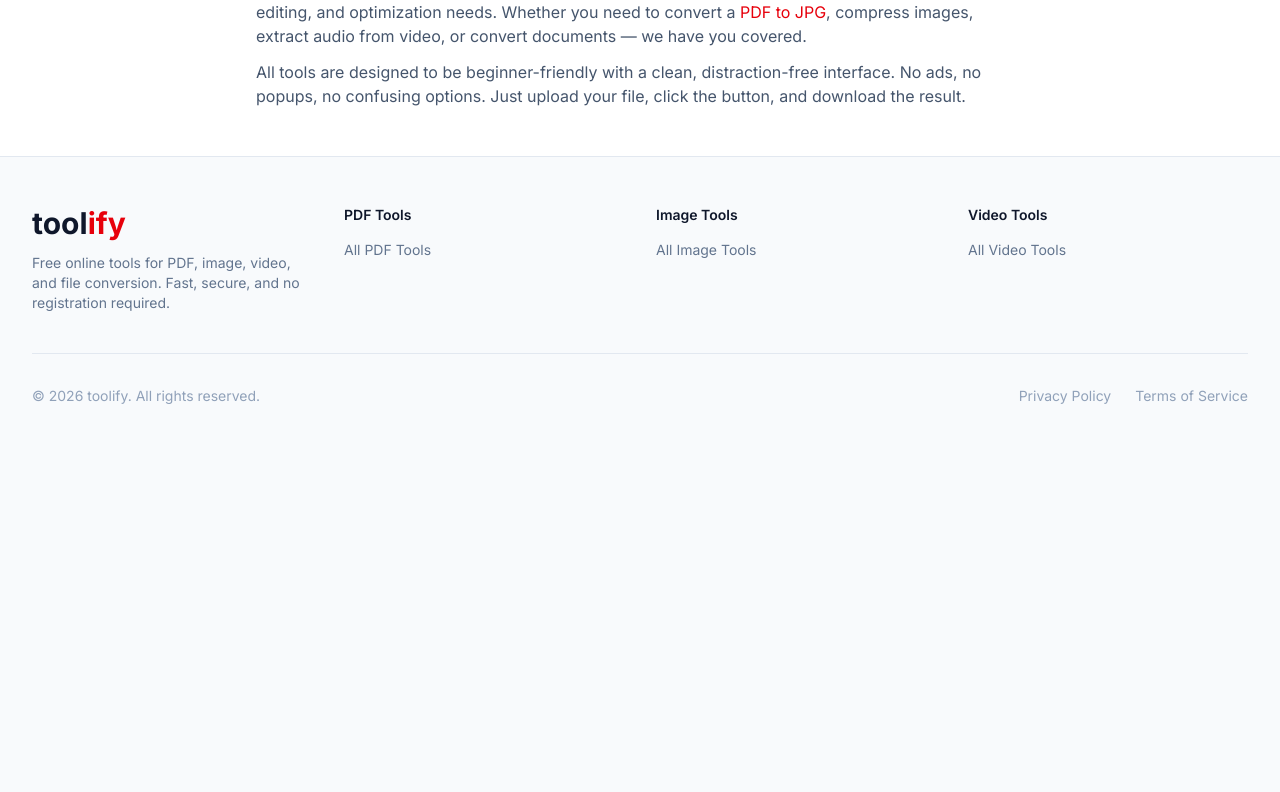
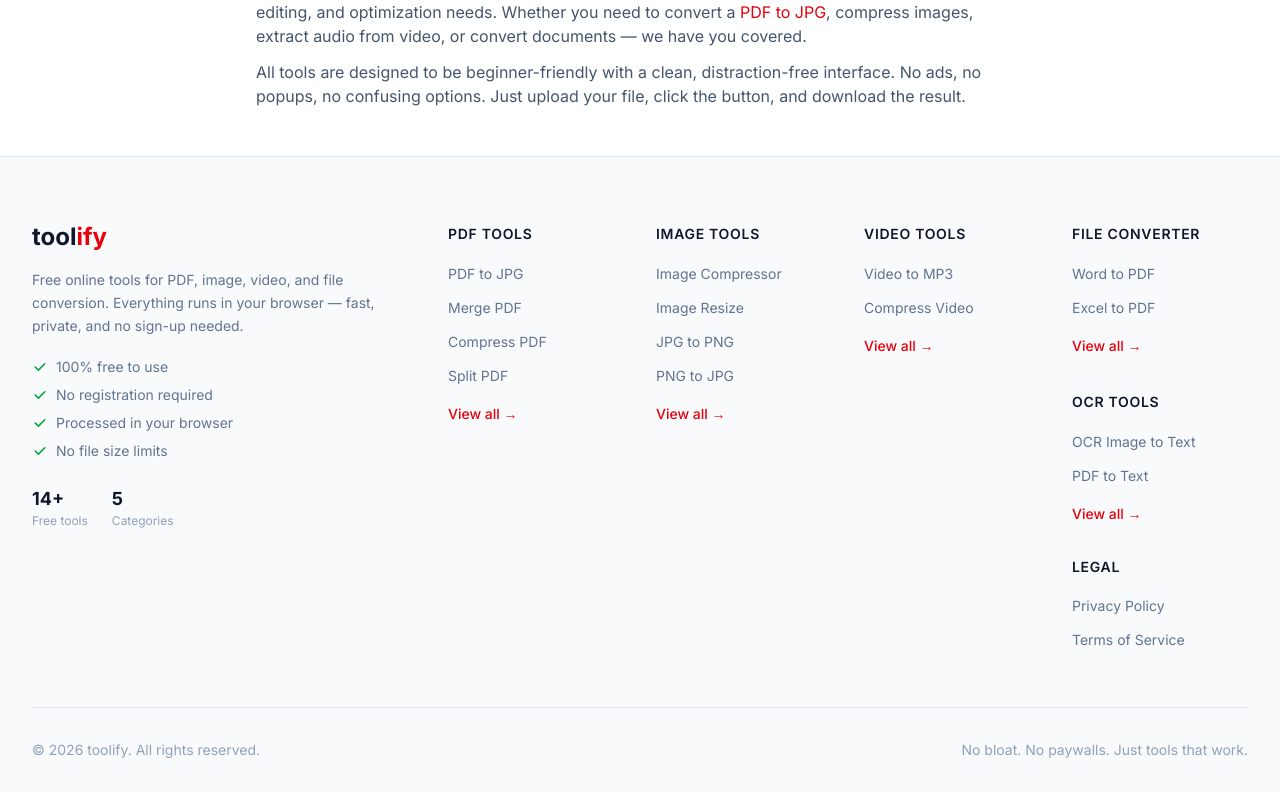
Before and after one commit to mhtrkn/toolify, a Next.js app: page / in a window 1280 px wide. Shown: the part 1998-2790 px from the top of the page. Before the commit the page ends 2452 px from the top, so only its background shows below. Built offline with nearby package versions, Linux system fonts and the light colour scheme.

Commit message:
Update Footer.tsx

```diff
--- a/src/components/layout/Footer.tsx
+++ b/src/components/layout/Footer.tsx
@@ -1,54 +1,175 @@
 import Link from "next/link";
-import { CATEGORIES } from "@/lib/tools";
+import { CATEGORIES, TOOLS } from "@/lib/tools";
 
 export default function Footer() {
+  const toolsByCategory = CATEGORIES.reduce(
+    (acc, cat) => {
+      acc[cat.slug] = TOOLS.filter((t) => t.categorySlug === cat.slug);
+      return acc;
+    },
+    {} as Record<string, typeof TOOLS>
+  );
+
+  const features = [
+    "100% free to use",
+    "No registration required",
+    "Processed in your browser",
+    "No file size limits",
+  ];
+
+  const primaryCats = CATEGORIES.slice(0, 3);
+  const secondaryCats = CATEGORIES.slice(3);
+
   return (
-    <footer className="border-t border-slate-200 bg-slate-50">
-      <div className="mx-auto max-w-7xl px-4 py-12 sm:px-6 lg:px-8">
-        <div className="grid grid-cols-2 gap-8 md:grid-cols-4">
-          {/* Brand */}
-          <div className="col-span-2 md:col-span-1">
-            <Link href="/" className="text-3xl font-bold text-slate-900">
-              tool<span className="text-red-600">ify</span>
+    <footer className="border-t border-slate-200 bg-slate-50 text-slate-700">
+      <div className="mx-auto max-w-7xl px-4 pt-16 pb-8 sm:px-6 lg:px-8">
+        {/* Main grid */}
+        <div className="grid grid-cols-2 gap-x-8 gap-y-12 lg:grid-cols-6">
+          {/* Brand column */}
+          <div className="col-span-2 lg:col-span-2">
+            <Link href="/" className="inline-block">
+              <span className="text-2xl font-bold text-slate-900">
+                tool<span className="text-red-600">ify</span>
+              </span>
             </Link>
-            <p className="mt-3 text-sm text-slate-500">
+            <p className="mt-4 text-sm leading-relaxed text-slate-500">
               Free online tools for PDF, image, video, and file conversion.
-              Fast, secure, and no registration required.
+              Everything runs in your browser — fast, private, and no sign-up
+              needed.
             </p>
+
+            <ul className="mt-5 space-y-2">
+              {features.map((f) => (
+                <li key={f} className="flex items-center gap-2 text-sm text-slate-500">
+                  <svg
+                    className="h-4 w-4 shrink-0 text-green-600"
+                    fill="currentColor"
+                    viewBox="0 0 20 20"
+                  >
+                    <path
+                      fillRule="evenodd"
+                      d="M16.707 5.293a1 1 0 010 1.414l-8 8a1 1 0 01-1.414 0l-4-4a1 1 0 011.414-1.414L8 12.586l7.293-7.293a1 1 0 011.414 0z"
+                      clipRule="evenodd"
+                    />
+                  </svg>
+                  {f}
+                </li>
+              ))}
+            </ul>
+
+            {/* Stats */}
+            <div className="mt-6 flex gap-6">
+              <div>
+                <p className="text-lg font-bold text-slate-900">14+</p>
+                <p className="text-xs text-slate-400">Free tools</p>
+              </div>
+              <div>
+                <p className="text-lg font-bold text-slate-900">5</p>
+                <p className="text-xs text-slate-400">Categories</p>
+              </div>
+            </div>
           </div>
 
-          {/* Tool Categories */}
-          {CATEGORIES.slice(0, 3).map((cat) => (
-            <div key={cat.slug}>
-              <h3 className="text-sm font-semibold text-slate-900">
+          {/* Primary category columns: PDF, Image, Video */}
+          {primaryCats.map((cat) => (
+            <div key={cat.slug} className="col-span-1">
+              <Link
+                href={`/${cat.slug}`}
+                className="text-sm font-semibold uppercase tracking-wider text-slate-900 hover:text-red-600 transition-colors"
+              >
                 {cat.name}
-              </h3>
-              <ul className="mt-3 space-y-2">
-                <li>
+              </Link>
+              <ul className="mt-4 space-y-2.5">
+                {toolsByCategory[cat.slug]?.map((tool) => (
+                  <li key={tool.slug}>
+                    <Link
+                      href={`/${cat.slug}/${tool.slug}`}
+                      className="text-sm text-slate-500 hover:text-slate-900 transition-colors"
+                    >
+                      {tool.name}
+                    </Link>
+                  </li>
+                ))}
+                <li className="pt-1">
                   <Link
                     href={`/${cat.slug}`}
-                    className="text-sm text-slate-500 hover:text-slate-900"
+                    className="text-sm font-medium text-red-600 hover:text-red-700 transition-colors"
                   >
-                    All {cat.name}
+                    View all →
                   </Link>
                 </li>
               </ul>
             </div>
           ))}
+
+          {/* Last column: File Converter + OCR stacked */}
+          <div className="col-span-1">
+            {secondaryCats.map((cat, i) => (
+              <div key={cat.slug} className={i > 0 ? "mt-8" : ""}>
+                <Link
+                  href={`/${cat.slug}`}
+                  className="text-sm font-semibold uppercase tracking-wider text-slate-900 hover:text-red-600 transition-colors"
+                >
+                  {cat.name}
+                </Link>
+                <ul className="mt-4 space-y-2.5">
+                  {toolsByCategory[cat.slug]?.map((tool) => (
+                    <li key={tool.slug}>
+                      <Link
+                        href={`/${cat.slug}/${tool.slug}`}
+                        className="text-sm text-slate-500 hover:text-slate-900 transition-colors"
+                      >
+                        {tool.name}
+                      </Link>
+                    </li>
+                  ))}
+                  <li className="pt-1">
+                    <Link
+                      href={`/${cat.slug}`}
+                      className="text-sm font-medium text-red-600 hover:text-red-700 transition-colors"
+                    >
+                      View all →
+                    </Link>
+                  </li>
+                </ul>
+              </div>
+            ))}
+
+            {/* Legal links */}
+            <div className="mt-8">
+              <p className="text-sm font-semibold uppercase tracking-wider text-slate-900">
+                Legal
+              </p>
+              <ul className="mt-4 space-y-2.5">
+                <li>
+                  <Link
+                    href="/privacy-and-policy"
+                    className="text-sm text-slate-500 hover:text-slate-900 transition-colors"
+                  >
+                    Privacy Policy
+                  </Link>
+                </li>
+                <li>
+                  <Link
+                    href="/terms"
+                    className="text-sm text-slate-500 hover:text-slate-900 transition-colors"
+                  >
+                    Terms of Service
+                  </Link>
+                </li>
+              </ul>
+            </div>
+          </div>
         </div>
 
-        <div className="mt-10 flex flex-col items-center justify-between gap-4 border-t border-slate-200 pt-8 sm:flex-row">
+        {/* Bottom bar */}
+        <div className="mt-14 border-t border-slate-200 pt-8 flex flex-col items-center justify-between gap-3 sm:flex-row">
           <p className="text-sm text-slate-400">
             © {new Date().getFullYear()} toolify. All rights reserved.
           </p>
-          <div className="flex gap-6">
-            <Link href="/privacy-and-policy" className="text-sm text-slate-400 hover:text-slate-600">
-              Privacy Policy
-            </Link>
-            <Link href="/terms" className="text-sm text-slate-400 hover:text-slate-600">
-              Terms of Service
-            </Link>
-          </div>
+          <p className="text-sm text-slate-400">
+            No bloat. No paywalls. Just tools that work.
+          </p>
         </div>
       </div>
     </footer>
```
